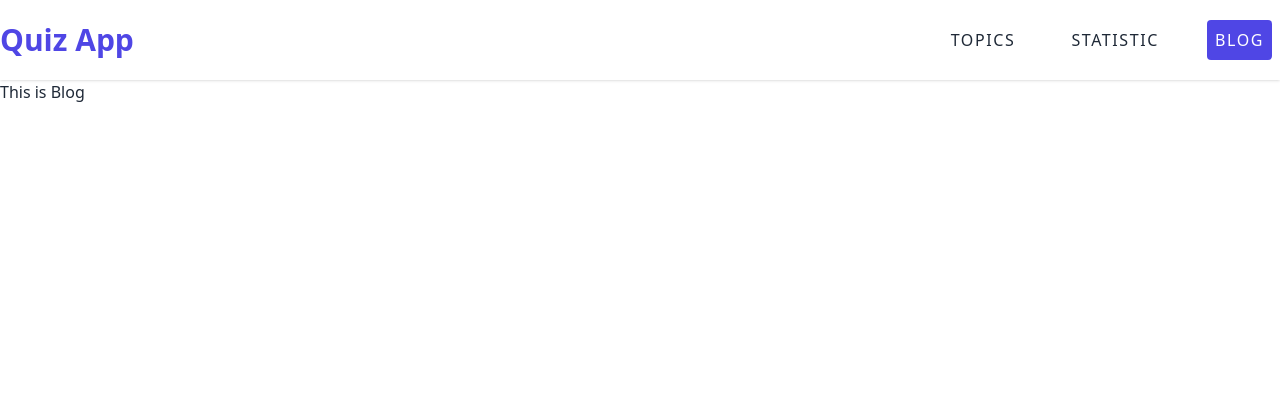
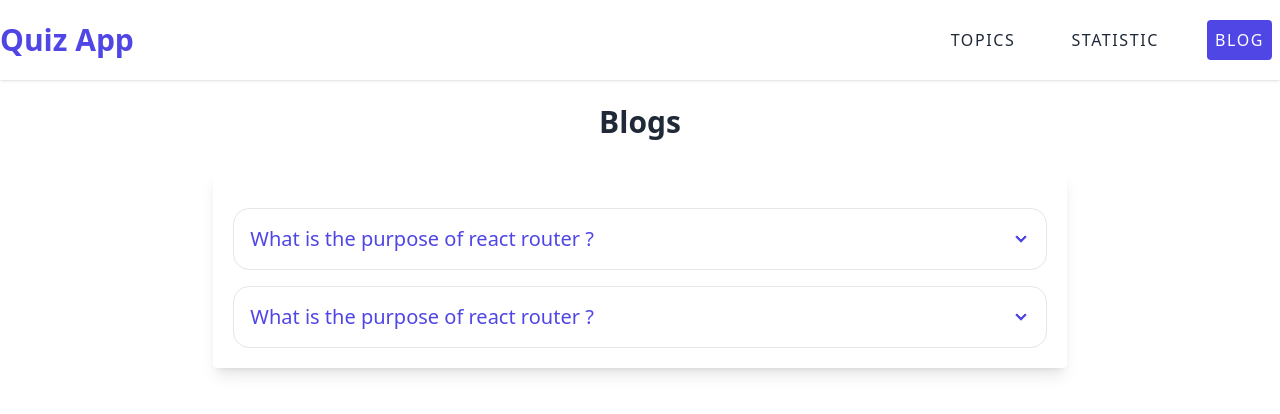
Before and after one commit to mukutdev/quiz-app, a React (Vite) app: page /blog in a window 1280 px wide. Shown: the top 414 px of the page. Built offline with nearby package versions, Linux system fonts and the light colour scheme.

Commit message:
blog-area-added

```diff
--- a/src/components/Blog/Blog.jsx
+++ b/src/components/Blog/Blog.jsx
@@ -1,11 +1,39 @@
-import React from 'react';
+import React from "react";
 
 const Blog = () => {
-    return (
-        <div>
-            <h1>This is Blog</h1>
+  return (
+    <div className="container mx-auto my-6">
+      <h2 className="font-semibold text-center text-3xl">Blogs </h2>
+      <div className="w-2/3 mx-auto my-8 shadow-lg rounded p-5">
+        <div
+          tabIndex={0}
+          className="collapse collapse-arrow border border-base-300 bg-base-100 rounded-box my-4"
+        >
+              <input type="checkbox" />
+
+          <div className="collapse-title text-xl font-medium text-indigo-600">
+            What is the purpose of react  router ?
+          </div>
+          <div className="collapse-content">
+            <p className="font-medium">ReactJS Router is mainly used for developing Single Page Web Applications. React Router is used to define multiple routes in the application. When a user types a specific URL into the browser, and if this URL path matches any 'route' inside the router file, the user will be redirected to that particular route.</p>
+          </div>
         </div>
-    );
+        <div
+          tabIndex={0}
+          className="collapse collapse-arrow border border-base-300 bg-base-100 rounded-box"
+        >
+              <input type="checkbox" />
+
+          <div className="collapse-title text-xl font-medium text-indigo-600">
+            What is the purpose of react  router ?
+          </div>
+          <div className="collapse-content">
+            <p className="font-medium">ReactJS Router is mainly used for developing Single Page Web Applications. React Router is used to define multiple routes in the application. When a user types a specific URL into the browser, and if this URL path matches any 'route' inside the router file, the user will be redirected to that particular route.</p>
+          </div>
+        </div>
+      </div>
+    </div>
+  );
 };
 
 export default Blog;
--- /dev/null
+++ b/src/components/QuizChart/QuizChart.jsx
@@ -0,0 +1,46 @@
+import React from 'react';
+import {
+    BarChart,
+    Bar,
+    XAxis,
+    YAxis,
+    CartesianGrid,
+    Tooltip,
+    Legend
+  } from "recharts";
+
+const QuizChart = ({data}) => {
+
+    const {name , total} = data
+    console.log(data);
+    return (
+        <div>
+            <h1>this is bar</h1>
+            {
+                        <BarChart
+                        className='mx-auto'
+                        width={500}
+                        height={300}
+                        data={data}
+                        margin={{
+                          top: 5,
+                          right: 30,
+                          left: 20,
+                          bottom: 5
+                        }}
+                      >
+                        <CartesianGrid strokeDasharray="3 3" />
+                        <XAxis dataKey={name} />
+                        <YAxis />
+                        <Tooltip />
+                        <Legend />
+                        <Bar dataKey={total} fill="#8884d8" />
+
+                      </BarChart>
+
+                    }
+        </div>
+    );
+};
+
+export default QuizChart;
--- a/src/components/Statistic/Statistic.jsx
+++ b/src/components/Statistic/Statistic.jsx
@@ -13,9 +13,8 @@ import {
 const Statistic = () => {
 
     const quizStat = useLoaderData()
-    console.log(quizStat.data);
     const quizData = quizStat.data
-    console.log(name);
+
     const data = [
         {
           name: quizData[0].name,
@@ -44,6 +43,9 @@ const Statistic = () => {
             <h1 className='font-semibold text-center text-3xl'>Quiz Stats</h1>
 
             <div className='w-2/3 mx-auto my-8 shadow-lg rounded p-5'>
+
+
+
                     {
                         <BarChart
                         className='mx-auto'
@@ -67,7 +69,7 @@ const Statistic = () => {
                       </BarChart>
 
                     }
-                    <h1 className='text-center'>Quiz Chart</h1>
+                    <h1 className='text-center font-medium mt-6 text-lg'>Quiz Chart</h1>
             </div>
         </div>
 
```
